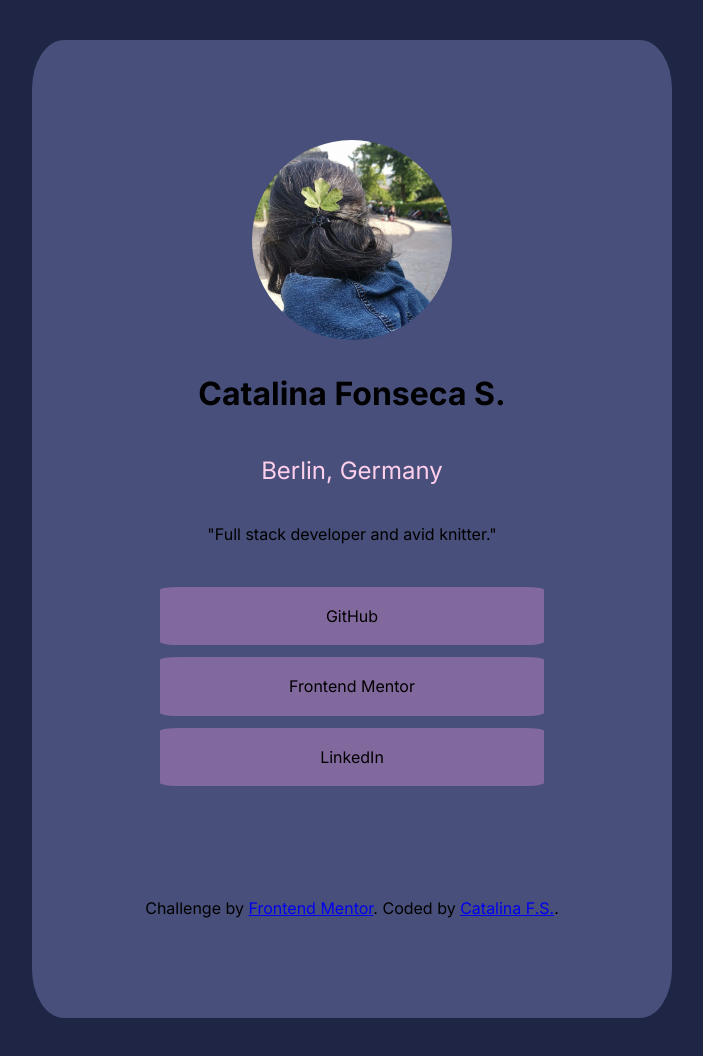
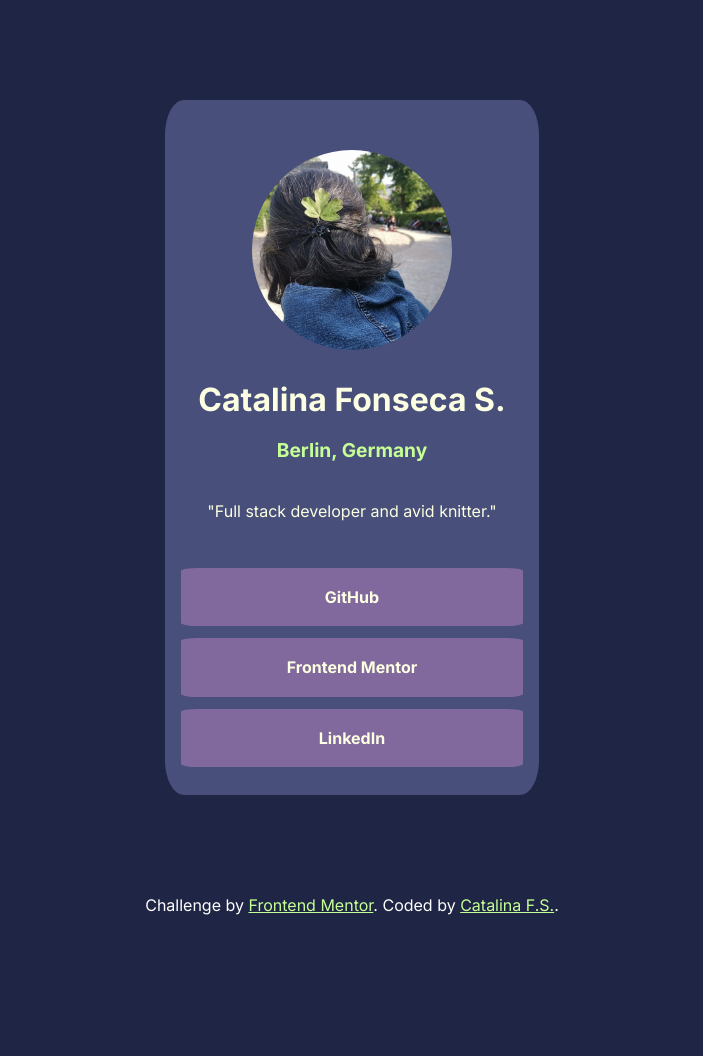
Before and after one commit to CatalinaF-S/social-links-profile-main, a website: page index.html in a window 1280 px wide. Shown: the whole page, without its empty margins (288-991 px from the left). After the commit the page ends 965 px from the top, so only its background shows below. Drawn offline with Linux system fonts and the light colour scheme.

Commit message:
Restructure html, add mixins, change color names

```diff
--- a/index.html
+++ b/index.html
@@ -15,14 +15,11 @@
         <title>Frontend Mentor | Social links profile</title>
     </head>
     <body>
-        <header>
+        <main>
             <img src="assets/images/avatar-catalina.jpg" alt="avatar image" />
 
             <h1>Catalina Fonseca S.</h1>
-        </header>
-
-        <main>
-            <p>Berlin, Germany</p>
+            <p class="location">Berlin, Germany</p>
             <p>"Full stack developer and avid knitter."</p>
 
             <ul>
--- /dev/null
+++ b/scss/_mixins.scss
@@ -0,0 +1,7 @@
+@import "variables";
+
+@mixin desktop {
+    @media (min-width: #{$desktop-width}) {
+        @content;
+    }
+}
--- a/scss/styles.scss
+++ b/scss/styles.scss
@@ -1,6 +1,6 @@
 //Import variables and mixins
 @import "variables";
-// @import "mixins";
+@import "mixins";
 
 // Fonts
 @import url("https://fonts.googleapis.com/css2?family=Inter:wght@100..900&display=swap");
@@ -12,50 +12,66 @@
     font-family: $font-primary;
 }
 
-html {
-    background-color: $background-html;
+body {
+    background-color: $background-body;
 }
 
-body {
+main {
     background-color: $background-primary;
     border-radius: 5%;
     display: flex;
     flex-flow: column nowrap;
     text-align: center;
-    width: 50vw;
-    margin: 2.5rem auto;
+    width: $mobile-width;
+    margin: 6.25rem auto;
+
+    @include desktop {
+        margin: 6.25rem auto 0 auto;
+    }
 
     img {
-        margin: 6.25rem auto 1.875rem auto;
+        margin: 3.125rem auto 1.875rem auto;
         height: 12.5rem;
         width: 12.5rem;
         border-radius: 50%;
         text-align: center;
     }
-    main,
+    h1 {
+        color: $color-primary;
+    }
+
     ul {
-        margin-top: 1.5rem;
+        margin: 1rem;
     }
 
     p {
         padding: 1.2rem;
+        color: $color-primary;
     }
 
-    p:first-child {
-        color: $color-city;
-        font-size: 1.5rem;
+    .location {
+        color: $color-accent;
+        font-size: 1.2rem;
+        font-weight: 700;
+        margin-top: 0;
     }
 
     li {
         list-style: none;
         background-color: $background-secondary;
+        color: $color-primary;
         border-radius: 5%;
-        width: 60%;
+        font-weight: 700;
         margin: 0.75rem auto;
         padding: 1.2rem;
     }
+}
 
-    footer {
-        margin: 6.25rem 0;
+footer {
+    color: $color-secondary;
+    margin: 6.25rem auto 3.125rem auto;
+    text-align: center;
+    a {
+        color: $color-accent;
     }
 }
--- a/scss/variables.scss
+++ b/scss/variables.scss
@@ -1,6 +1,6 @@
 //Responsive design
-$mobile-width: 375px;
-$desktop-width: 1440px;
+$mobile-width: 23.437rem;
+$desktop-width: 90rem;
 
 //Font style
 
@@ -8,7 +8,9 @@ $font-primary: "Inter", sans-serif;
 $font-size: 16px;
 
 //Colors
-$background-html: #1f2544;
+$background-body: #1f2544;
 $background-primary: #474f7a;
 $background-secondary: #81689d;
-$color-city: #ffd0ec;
+$color-primary: #fdffe2;
+$color-secondary: #ffffff;
+$color-accent: #c5ff95;
```
Also changed, not shown: css/styles.css, 1 other file.
